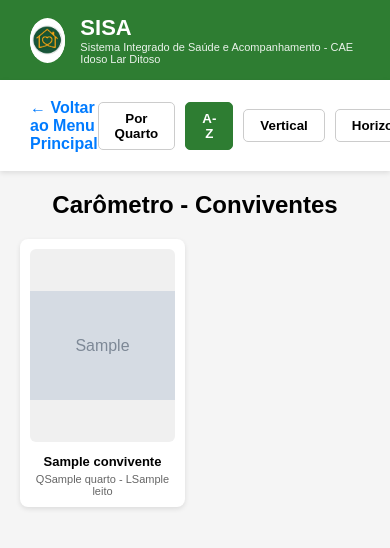
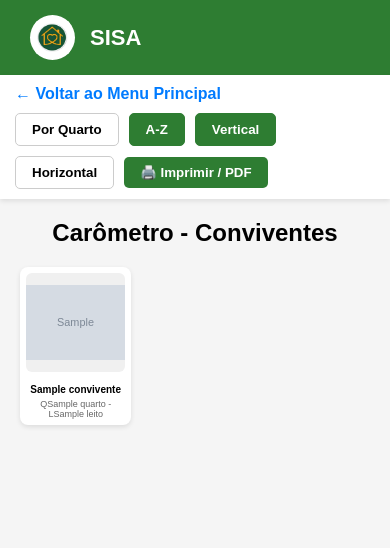
Before and after one commit to larditosotele-pixel/sisa-nuvem, a Flask app: template templates/carometro.html in a window 390 px wide; the page is wider, and only the part inside the window is pictured. Shown: the top 548 px of that part. Run offline with Flask 3, Linux system fonts and the light colour scheme; the template is opened without the code that fills it: most values are stand-ins (such as "Sample title", 1, 10 or a date in 2020); grey boxes marked "Sample" are stand-in pictures; some libraries are stand-ins or nearby versions.

Commit message:
Update carometro.html

```diff
--- a/templates/carometro.html
+++ b/templates/carometro.html
@@ -37,9 +37,11 @@
             justify-content: space-between;
             align-items: center;
             box-shadow: 0 2px 5px rgba(0,0,0,0.1);
+            flex-wrap: wrap;
+            gap: 10px;
         }
         .barra-controles a { color: #007bff; text-decoration: none; font-weight: bold; }
-        .botoes-direita { display: flex; gap: 10px; align-items: center; }
+        .botoes-direita { display: flex; gap: 10px; align-items: center; flex-wrap: wrap; }
         .btn-controle {
             background: white;
             border: 1px solid #ccc;
@@ -87,29 +89,70 @@
             border-radius: 6px;
             margin-bottom: 8px;
         }
-        .card-convivente .nome { font-weight: bold; font-size: 13px; margin-bottom: 4px; }
+        .card-convivente .nome { font-weight: bold; font-size: 13px; margin-bottom: 4px; word-break: break-word; }
         .card-convivente .info { font-size: 11px; color: #666; }
 
-        /* IMPRESSÃO */
-        @media print {
-            .navbar, .barra-controles { display: none; }
-            body { background: white; }
-            .container { margin: 0; padding: 10px; max-width: 100%; }
-            .titulo-carometro { font-size: 18px; margin-bottom: 15px; }
-            .card-convivente { box-shadow: none; border: 1px solid #ddd; }
+        /* MOBILE */
+        @media (max-width: 600px) {
+            .grid-carometro {
+                grid-template-columns: repeat(3, 1fr);
+                gap: 8px;
+            }
+            .card-convivente {
+                padding: 6px;
+            }
+            .card-convivente img {
+                aspect-ratio: 1/1;
+            }
+            .card-convivente .nome { font-size: 10px; }
+            .card-convivente .info { font-size: 9px; }
+            .barra-controles { padding: 10px 15px; }
+            .navbar-info p { display: none; }
         }
 
-        /* LAYOUT HORIZONTAL PRA IMPRESSÃO */
+        /* IMPRESSÃO VERTICAL */
+        @media print {
+            .navbar, .barra-controles { display: none !important; }
+            body { background: white; }
+            .container { margin: 0; padding: 5mm; max-width: 100%; }
+            .titulo-carometro { font-size: 16px; margin-bottom: 10px; }
+            .grid-carometro {
+                grid-template-columns: repeat(4, 1fr);
+                gap: 5mm;
+            }
+            .card-convivente {
+                box-shadow: none;
+                border: 1px solid #ddd;
+                padding: 3mm;
+            }
+            .card-convivente img {
+                aspect-ratio: 3/4;
+            }
+            .card-convivente .nome { font-size: 9pt; }
+            .card-convivente .info { font-size: 8pt; }
+            @page { size: A4 portrait; margin: 10mm; }
+        }
+
+        /* IMPRESSÃO HORIZONTAL - CABE MAIS GENTE */
         body.paisagem .grid-carometro {
-            grid-template-columns: repeat(auto-fill, minmax(120px, 1fr));
-            gap: 10px;
+            grid-template-columns: repeat(6, 1fr);
+            gap: 4mm;
+        }
+        body.paisagem .card-convivente {
+            padding: 2mm;
         }
         body.paisagem .card-convivente img {
             aspect-ratio: 1/1;
         }
+        body.paisagem .card-convivente .nome { font-size: 8pt; }
+        body.paisagem .card-convivente .info { font-size: 7pt; }
+
         @media print {
             body.paisagem {
-                size: landscape;
+                size: A4 landscape;
+            }
+            body.paisagem .grid-carometro {
+                grid-template-columns: repeat(6, 1fr);
             }
         }
     </style>
@@ -130,7 +173,7 @@
         <div class="botoes-direita">
             <button class="btn-controle" onclick="mudarOrdem('quarto')" id="btnQuarto">Por Quarto</button>
             <button class="btn-controle ativo" onclick="mudarOrdem('alfabetica')" id="btnAZ">A-Z</button>
-            <button class="btn-controle" onclick="mudarLayout('retrato')" id="btnRetrato">Vertical</button>
+            <button class="btn-controle ativo" onclick="mudarLayout('retrato')" id="btnRetrato">Vertical</button>
             <button class="btn-controle" onclick="mudarLayout('paisagem')" id="btnPaisagem">Horizontal</button>
             <button class="btn-imprimir" onclick="window.print()">🖨️ Imprimir / PDF</button>
         </div>
@@ -172,7 +215,6 @@
             }
         }
 
-        // Marca botão ativo baseado na URL
         const urlParams = new URLSearchParams(window.location.search);
         const ordem = urlParams.get('ordem');
         if(ordem === 'quarto') {
```
